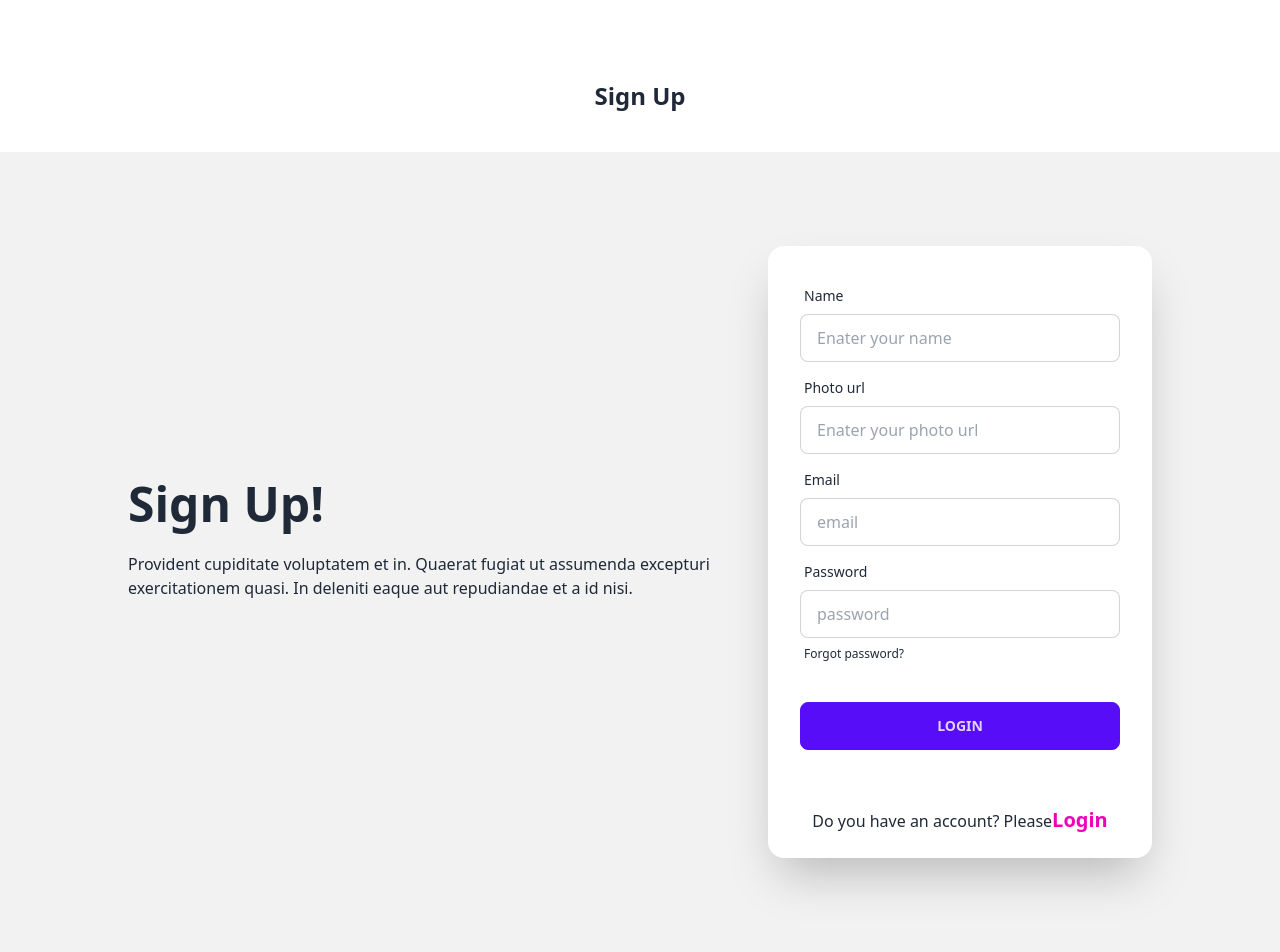
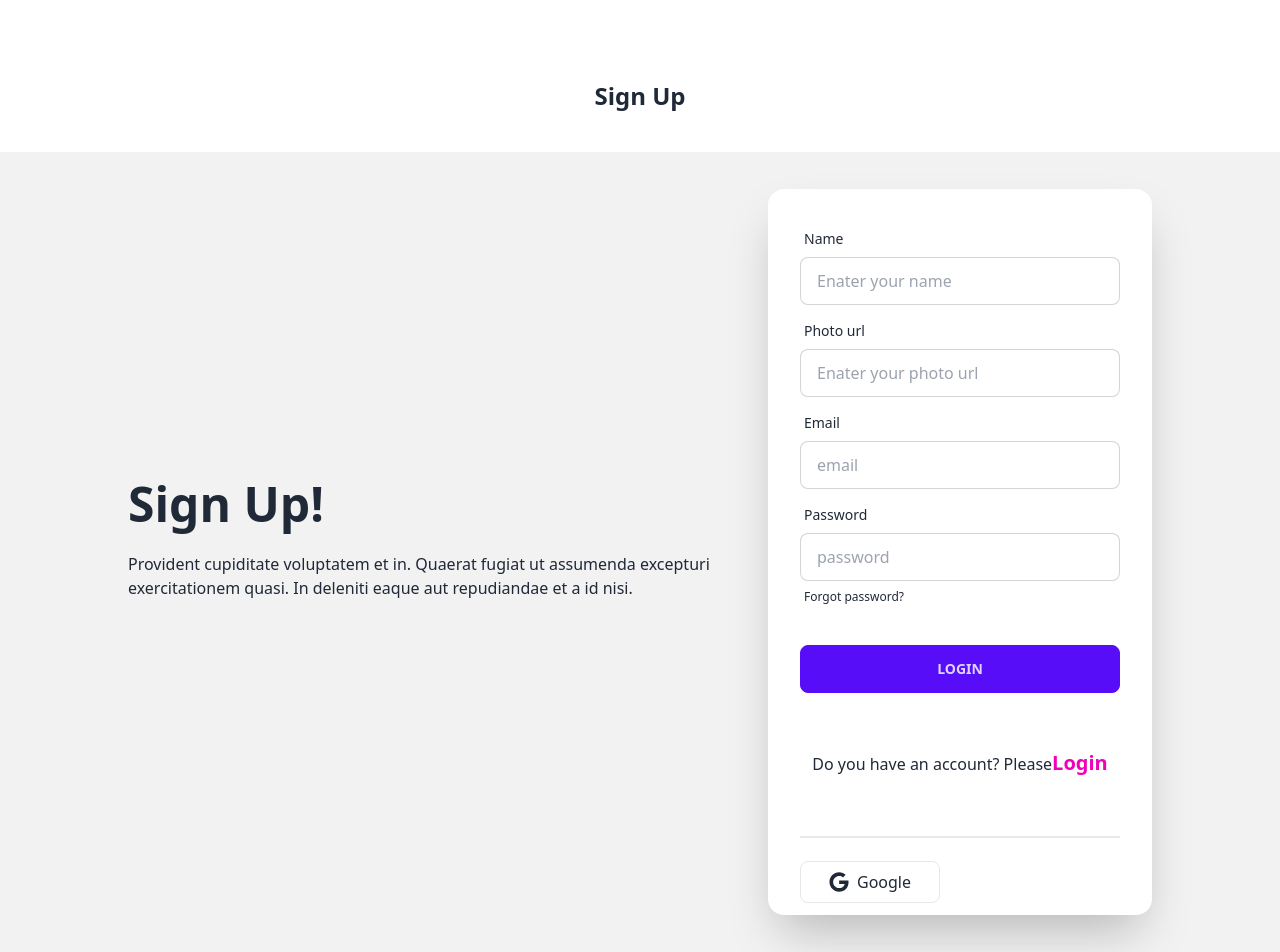
Before and after one commit to sumonpaul55/bistrw-boss-resturant-client, a React (Vite) app: page /signUp in a window 1280 px wide. Shown: the top 952 px of the page. Built offline with nearby package versions, Linux system fonts and the light colour scheme; no server answers.

Commit message:
user email and name stored the database and preventing the duplicate user

```diff
--- a/src/Layout/Dashboard.jsx
+++ b/src/Layout/Dashboard.jsx
@@ -1,6 +1,6 @@
 import React from 'react';
 import { NavLink, Outlet } from 'react-router-dom';
-import { FaHome, FaCartArrowDown } from "react-icons/fa";
+import { FaHome, FaCartArrowDown, FaEnvelope } from "react-icons/fa";
 import { GiOilDrum } from "react-icons/gi";
 import { SiCodereview } from "react-icons/si";
 import { TbBookmarksFilled } from "react-icons/tb";
@@ -8,6 +8,9 @@ import { BiFoodMenu } from "react-icons/bi";
 import "./dashboard.css"
 
 const Dashboard = () => {
+    //TODO: get isadmin value from the database
+    const isAdmin = true;
+
     return (
         <main className='dashboard'>
             <div className="container mx-auto">
@@ -35,14 +38,19 @@ const Dashboard = () => {
                                 <TbBookmarksFilled />
                                 <NavLink to="">My Bookings</NavLink>
                             </li>
+                            {/* shared navlinks */}
                             <div className="divider"></div>
                             <li className='flex items-center gap-2 hover:text-white duration-150'>
                                 <FaCartArrowDown />
-                                <NavLink to="">Home</NavLink>
+                                <NavLink to="/">Home</NavLink>
                             </li>
                             <li className='flex items-center gap-2 hover:text-white duration-150'>
                                 <BiFoodMenu />
                                 <NavLink to="/">Menu</NavLink>
+                            </li>
+                            <li className='flex items-center gap-2 hover:text-white duration-150'>
+                                <FaEnvelope />
+                                <NavLink to="/contact">Contact</NavLink>
                             </li>
                         </ul>
                     </div>
--- /dev/null
+++ b/src/components/socialLogin/SocialLogin.jsx
@@ -0,0 +1,63 @@
+import React, { useContext } from 'react';
+import { FaGoogle } from 'react-icons/fa';
+import { AuthContext } from '../../provider/AuthProvider';
+import useAxiosPublic from '../../hooks/useAxiosPublic';
+import { toast } from 'react-toastify';
+import { useLocation, useNavigate } from 'react-router-dom';
+
+const SocialLogin = () => {
+    const { googleSignIn } = useContext(AuthContext)
+    // console.log(googleSignIn)
+    const axiosPublic = useAxiosPublic();
+    const navigate = useNavigate()
+    const location = useLocation();
+
+    const afterLogin = location?.state?.from?.pathname || "/"
+
+    const handleGoogleSignin = () => {
+        googleSignIn()
+            .then(res => {
+                const userName = res.user?.displayName
+                const userInfo = {
+                    name: res.user?.displayName,
+                    email: res.user?.email
+                }
+                axiosPublic.post("/users", userInfo)
+                    .then((res) => {
+                        // console.log(res.data)
+                        if (res.data.insertedId === null) {
+                            toast(`Welcome Back ${userName}`, {
+                                position: "bottom-right"
+                                ,
+                                autoClose: 2000
+                            })
+                            navigate(afterLogin)
+                        }
+                        else if (res.data?.insertedId) {
+                            toast(`Welcome ${userName}`, {
+                                position: "bottom-right",
+                                autoClose: 2000
+                            })
+                            navigate(afterLogin)
+                        }
+                    })
+                    .catch(err => {
+                        console.log(err.message)
+                    })
+            })
+            .catch(err => {
+                toast(err)
+            })
+    }
+    return (
+        <div className='py-3 px-8'>
+            <div className='divider'></div>
+            <button onClick={handleGoogleSignin} className='border py-2 px-4 md:px-7 flex justify-center rounded-lg hover:bg-gray-400 hover:text-white items-center gap-2'>
+                <FaGoogle size={20} />
+                Google
+            </button>
+        </div>
+    );
+};
+
+export default SocialLogin;
--- /dev/null
+++ b/src/hooks/useAxiosPublic.jsx
@@ -0,0 +1,15 @@
+import axios from 'axios';
+
+
+const url = "http://localhost:5000"
+const axiosPublic = axios.create({
+    baseURL: url,
+    withCredentials: true
+
+})
+
+const useAxiosPublic = () => {
+    return axiosPublic
+};
+
+export default useAxiosPublic;
--- a/src/pages/login/Login.jsx
+++ b/src/pages/login/Login.jsx
@@ -4,6 +4,7 @@ import { AuthContext } from '../../provider/AuthProvider';
 import { Link, useLocation, useNavigate } from 'react-router-dom';
 import HelmetProvider from '../shared/HelmetProvider';
 import { toast } from 'react-toastify';
+import SocialLogin from '../../components/socialLogin/SocialLogin';
 const Login = () => {
     const captchRef = useRef(null);
     const [disabled, setDisabled] = useState(true)
@@ -11,6 +12,7 @@ const Login = () => {
     const navigate = useNavigate();
     const location = useLocation();
     const fromLogin = location?.state?.from?.pathname || "/";
+
     const handleLogin = (e) => {
         e.preventDefault();
         const form = e.target;
@@ -24,7 +26,7 @@ const Login = () => {
                 navigate(fromLogin, { replace: true })
             })
             .catch(err => {
-                console.log(err)
+                toast(`${err}`)
             })
     }
     useEffect(() => {
@@ -38,12 +40,12 @@ const Login = () => {
         } else {
             setDisabled(true)
         }
-
     }
     return (
         <>
             <HelmetProvider pageTitle="login"></HelmetProvider>
-            <div className='container mx-auto'>login
+            <div className='container mx-auto'>
+                <h3 className='text-center text-xl md:text-3xl font-bold py-3 capitalize'>login</h3>
                 <div className="hero min-h-screen bg-base-200">
                     <div className="hero-content flex-col lg:flex-row">
                         <div className="text-center lg:text-left md:w-1/2">
@@ -83,6 +85,7 @@ const Login = () => {
                             </form>
                             <p className='text-center py-6'>Are You new here? Please<Link to="/signUp" className='text-secondary font-bold text-xl'>Register</Link>
                             </p>
+                            <SocialLogin></SocialLogin>
                         </div>
                     </div>
                 </div>
--- a/src/pages/signUp/Signup.jsx
+++ b/src/pages/signUp/Signup.jsx
@@ -5,27 +5,46 @@ import HelmetProvider from '../shared/HelmetProvider';
 import { AuthContext } from '../../provider/AuthProvider';
 import { toast } from 'react-toastify';
 import { updateProfile } from 'firebase/auth';
+import useAxiosPublic from '../../hooks/useAxiosPublic';
+import SocialLogin from '../../components/socialLogin/SocialLogin';
 
 const Signup = () => {
+
+
     const { createUser } = useContext(AuthContext)
-
+    const axiosPublic = useAxiosPublic();
     const { register, handleSubmit, reset, formState: { errors }, } = useForm()
     const navigate = useNavigate()
+
+
+
     const onSubmit = data => {
         // console.log(data.name, data.email, data.password)
-
         createUser(data.email, data.password)
             .then(res => {
                 updateProfile(res.user, {
                     displayName: data.name,
                     photoURL: data.photourl
-                }).then().catch()
+                }).then(() => {
+                    // create user in the database
+                    const userInfo = {
+                        name: data?.name,
+                        email: data?.email
+                    }
+                    axiosPublic.post("/users", userInfo)
+                        .then(res => {
+                            if (res.data.insertedId) {
+                                // console.log("user added to the data base")
                                 toast('You have signed up successfully', {
                                     position: "bottom-right",
                                     autoClose: 2000
                                 });
                                 reset()
                                 navigate("/")
+                            }
+                        })
+                }).catch()
+
             }).catch(err => {
                 toast(`${err.message}`, {
                     position: "bottom-right",
@@ -88,6 +107,7 @@ const Signup = () => {
                             </form>
                             <p className='text-center py-6'>Do you have an account? Please<Link to="/login" className='text-secondary font-bold text-xl'>Login</Link>
                             </p>
+                            <SocialLogin></SocialLogin>
                         </div>
                     </div>
                 </div>
--- a/src/provider/AuthProvider.jsx
+++ b/src/provider/AuthProvider.jsx
@@ -1,12 +1,13 @@
 import React, { createContext, useEffect, useState } from 'react';
 import app from '../firebase.config';
 export const AuthContext = createContext(null)
-import { createUserWithEmailAndPassword, getAuth, onAuthStateChanged, signInWithEmailAndPassword, signOut } from "firebase/auth";
+import { GoogleAuthProvider, createUserWithEmailAndPassword, getAuth, onAuthStateChanged, signInWithEmailAndPassword, signInWithPopup, signOut } from "firebase/auth";
 const AuthProvider = ({ children }) => {
     const auth = getAuth(app)
     const [user, setUser] = useState(null)
     const [loading, setLoading] = useState(true)
 
+    const googleProvider = new GoogleAuthProvider();
 
     const createUser = (email, password) => {
         setLoading(true)
@@ -16,6 +17,12 @@ const AuthProvider = ({ children }) => {
         setLoading(true)
         return signInWithEmailAndPassword(auth, email, password)
     }
+
+    const googleSignIn = () => {
+        setLoading(true)
+        return signInWithPopup(auth, googleProvider);
+    }
+
 
     const logOut = () => {
         setLoading(true)
@@ -39,7 +46,8 @@ const AuthProvider = ({ children }) => {
         loading,
         createUser,
         signIn,
-        logOut
+        logOut,
+        googleSignIn
     }
     return (
         <AuthContext.Provider value={authInfo}>
--- a/src/routes/Routes.jsx
+++ b/src/routes/Routes.jsx
@@ -10,6 +10,7 @@ import Login from "../pages/login/Login";
 import Signup from "../pages/signUp/Signup";
 import Dashboard from "../Layout/Dashboard";
 import Cart from "../components/dashboard/cart/Cart";
+import PrivetRoute from "./PrivetRoute";
 const routers = createBrowserRouter([
     {
         path: "/",
@@ -39,7 +40,7 @@ const routers = createBrowserRouter([
     },
     {
         path: "dashboard",
-        element: <Dashboard></Dashboard>,
+        element: <PrivetRoute><Dashboard></Dashboard></PrivetRoute>,
         children: [
             {
                 path: "/dashboard/cart",
```
Lines whose indentation alone changed are shown as unchanged.
